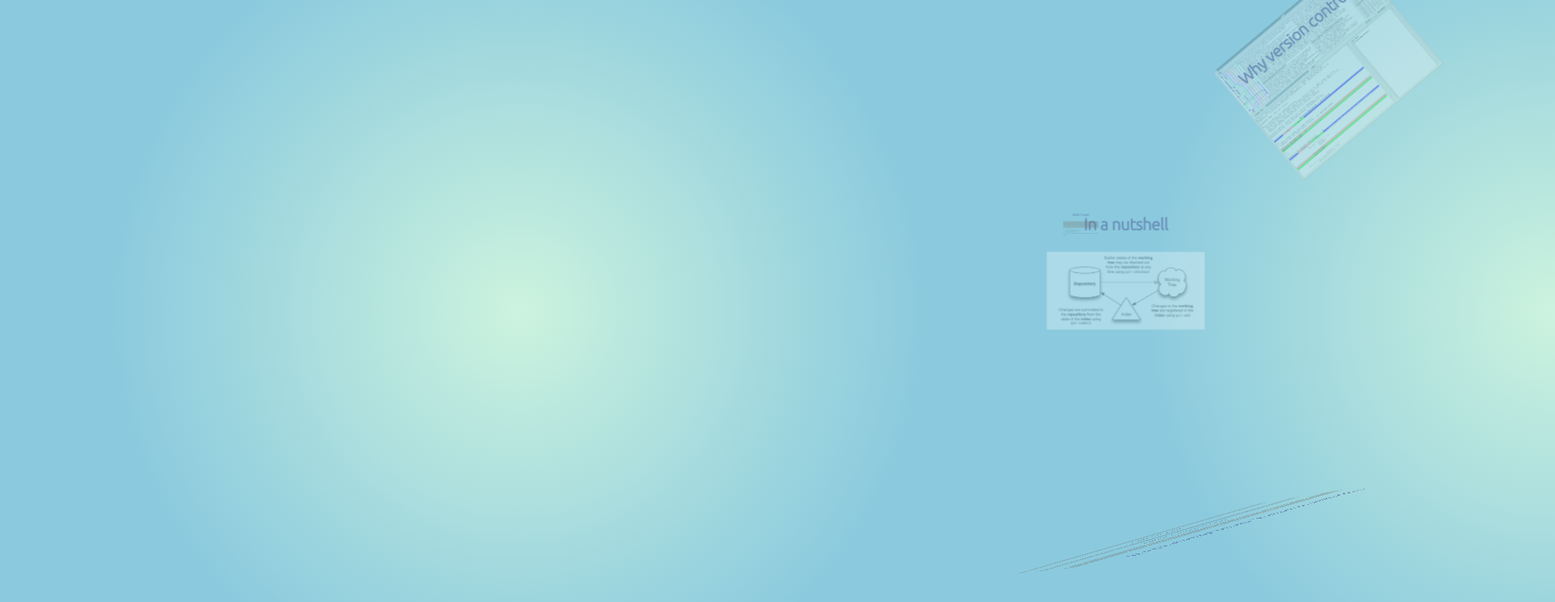
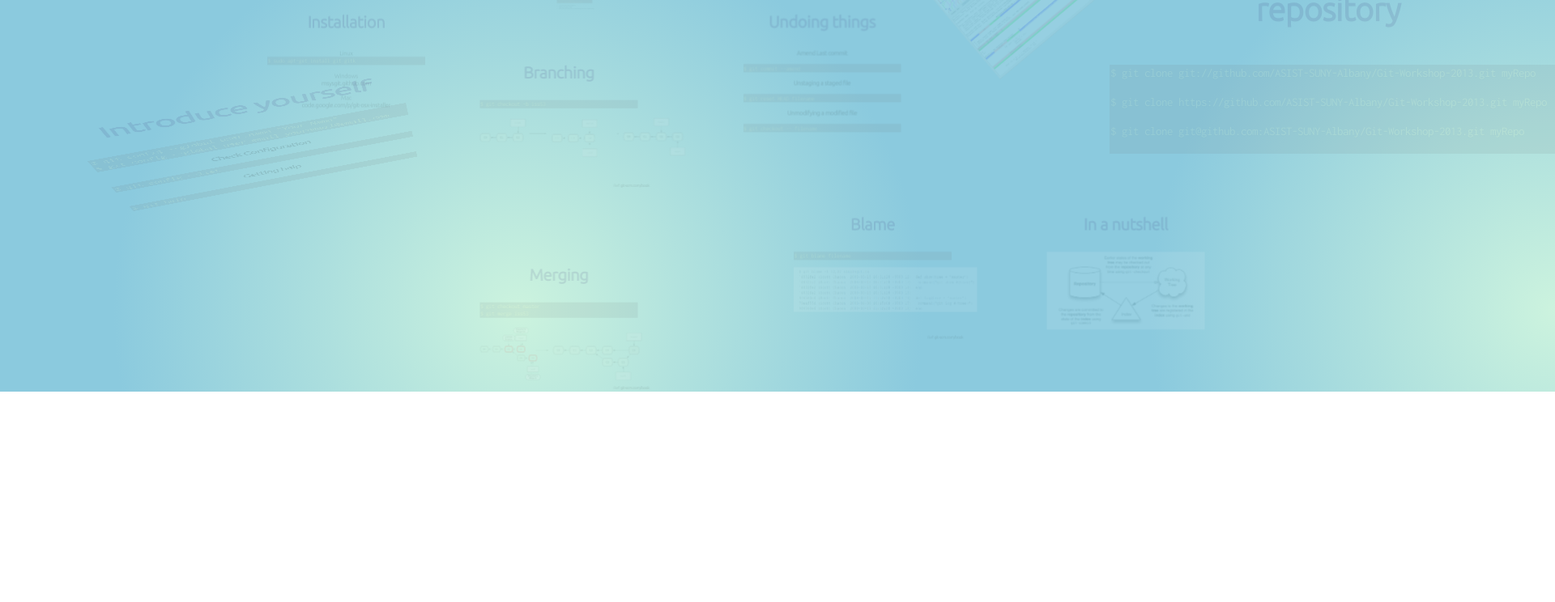
Before and after one commit to ASIST-SUNY-Albany/Git-Workshop-2013-Presentation, a plain HTML site: page index.html in a window 1280 px wide. Shown: the part 816-1560 px from the top of the page at 81% size, 1920 px wide, since content can reach past the window. After the commit the page ends 1300 px from the top, so only its background shows below. Drawn offline with nearby package versions, Linux system fonts and the light colour scheme; a web font is replaced by a local one.

Commit message:
Added multiple slides and fixed overview

```diff
--- a/css/presentation_style.css
+++ b/css/presentation_style.css
@@ -109,6 +109,7 @@ a:focus {
     list-style-type:disc;
     list-style-position:inside;
     text-align: justify;
+	width: 1000px;
 }
 .code {
     background: #6E6E6E;
@@ -144,7 +145,7 @@ a:focus {
 
 .impress-enabled .step {
     margin: 0;
-    opacity: 0.3;
+    opacity: 0.1;
 
     -webkit-transition: opacity 1s;
     -moz-transition:    opacity 1s;
@@ -284,7 +285,8 @@ a:focus {
     z-index: -5;
 }
 
-#introduce-yourself p {
+#introduce-yourself p,
+#undo p {
     -webkit-transform-style: preserve-3d;
     -moz-transform-style:    preserve-3d;
     -ms-transform-style:     preserve-3d;
@@ -293,7 +295,9 @@ a:focus {
 }
 
 #introduce-yourself span,
-#introduce-yourself b {
+#introduce-yourself b,
+#undo span,
+#undo b {
     display: inline-block;
     -webkit-transform: translateZ(40px);
     -moz-transform:    translateZ(40px);
@@ -308,7 +312,7 @@ a:focus {
     transition:         1.5s;
 }
 
-#introduce-yourself .tp {
+#introduce-yourself, #undo .tp {
     -webkit-transform: translateZ(-400px);
     -moz-transform:    translateZ(-400px);
     -ms-transform:     translateZ(-400px);
@@ -322,7 +326,7 @@ a:focus {
     transition:         1.5s;
 }
 
-#introduce-yourself .pull {
+#introduce-yourself, #undo .pull {
     -webkit-transform: translateZ(200px);
     -moz-transform:    translateZ(200px);
     -ms-transform:     translateZ(200px);
@@ -336,7 +340,7 @@ a:focus {
     transition:         2.5s;
 }
 
-#introduce-yourself .push {
+#introduce-yourself, #undo .push {
     -webkit-transform: translateZ(160px);
     -moz-transform:    translateZ(160px);
     -ms-transform:     translateZ(160px);
@@ -352,7 +356,10 @@ a:focus {
 
 #introduce-yourself.present span,
 #introduce-yourself.present b,
-#introduce-yourself.present p {
+#introduce-yourself.present p,
+#undo.present span,
+#undo.present b,
+#undo.present p {
     -webkit-transform: translateZ(0px);
     -moz-transform:    translateZ(0px);
     -ms-transform:     translateZ(0px);
@@ -364,6 +371,21 @@ a:focus {
     position: relative;
     width: 100%;
     z-index: -1;
+}
+
+#clone .code {
+	background: #6E6E6E;
+    font-family: 'Inconsolata', Open Sans;
+    color: #F5DA81;
+    text-align: justify;
+    padding: 2px;
+	width: 1100px;
+	position: fixed;
+	Left: -90px
+}
+#branching .step .slide {
+	height: 200px;
+	top: -1em;
 }
 
 #overview { display: none }
--- a/index.html
+++ b/index.html
@@ -30,19 +30,19 @@
 		<h2>by Sankhesh Jhaveri, Dhananjay Deo & Brian Helba</h2>
 	</div>
 
-    <div id="version" class="step slide" data-x="4000" data-y="2000" data-rotate="-40" align="center">
+    <div id="version" class="step slide" data-x="2500" data-y="1500" data-rotate="-40" align="center">
         <q><b class="head">Why version control??</b></q><br/>
         <img src="images/version_control.png" alt="gitk" border="0">
     </div>
 
-    <div id="history" class="step imgslide" data-x="6000" data-y="5000" data-scale="0.2">
+    <div id="history" class="step imgslide" data-x="1250" data-y="1250" data-scale="0.2">
         <span class="footref">Ref:<a href="http://git-scm.com/book/en/Getting-Started-About-Version-Control">git-scm.com/book</a> </span>
         <img class="im1" src="images/local_version_control.png" alt="local_version_control" border="0">
         <img class="im2" src="images/centralized_version_control.png" alt="centralized version control" border="0">
         <img class="im3" src="images/distributed_version_control.png" alt="distributed version control" border="0">
     </div>
 
-    <div id="installation" class="step slide" data-x="4000" data-y="5000">
+    <div id="installation" class="step slide" data-x="-850" data-y="2000">
 		<q><b class="head">Installation</b></q><br/>
         <p>Linux<br/>
         <p class="code">$ sudo apt-get install git gitk</p></p><br/>
@@ -52,7 +52,7 @@
         <a href="http://code.google.com/p/git-osx-installer">code.google.com/p/git-osx-installer</a> <br/></p>
     </div>
 
-    <div id="introduce-yourself" class="step slide" data-x="3500" data-y="4500" data-z="-200" data-rotate-x="-40" data-rotate-y="10" data-scale="2">
+    <div id="introduce-yourself" class="step slide" data-x="-1350" data-y="2500" data-z="-200" data-rotate-x="-40" data-rotate-y="10" data-scale="2">
         <q><b class="head push">Introduce yourself</b></q><br/>
         <p class="code tp">$ git config --global user.name "Your Name"<br/>
                            $ git config --global user.email youremail@email.com</p><br/>
@@ -67,7 +67,7 @@
         <img src="images/in_a_nutshell.png" alt="Git in a nutshell" border="0">
     </div>
 
-    <div id="hash-object" class="step slide" data-x="2500" data-y="2500" data-scale="0.2" data-z="400">
+    <div id="hash-object" class="step slide" data-x="250" data-y="1500" data-scale="0.2" data-z="400">
         <q><b class="head">SHA-1 sum</b></q><br/>
         <p class="code">$ echo 'Hello, world!' > greeting<br/><br/>
                         $ git hash-object greeting<br/>
@@ -79,7 +79,49 @@
         </ul>
     </div>
 
-    <div id="overview" class="step" data-x="3000" data-y="1500" data-scale="10">
+	<div id="clone" class="step slide" data-x="4000" data-y="2000" data-scale="2">
+        <q><b class="head">Cloning an existing repository</b></q><br/>
+        <p class="code">$ git clone git://github.com/ASIST-SUNY-Albany/Git-Workshop-2013.git myRepo<br/><br/>
+                        $ git clone https://github.com/ASIST-SUNY-Albany/Git-Workshop-2013.git myRepo<br/><br/>
+                        $ git clone git@github.com:ASIST-SUNY-Albany/Git-Workshop-2013.git myRepo<br/><br/></p>
+    </div>
+
+	<div id="undo" class="step slide" data-x="1500" data-y="2000" data-scale="1">
+        <q><b class="head push">Undoing things</b></q><br/>
+        <b class="pull">Amend Last commit<br/><br/></b>
+        <p class="code tp">$ git commit --amend</p><br/>
+        <b class="pull">Unstaging a staged file<br/><br/></b>
+        <p class="code tp">$ git reset HEAD filename</p><br/>
+        <b class="pull">Unmodifying a modified file<br/><br/></b>
+        <p class="code tp">$ git checkout -- filename</p>
+    </div>
+
+	<div id="blame" class="step slide" data-x="1750" data-y="3000" data-scale="1">
+        <span class="footref">Ref:<a href="http://git-scm.com/book/en/Getting-Started-About-Version-Control">git-scm.com/book</a> </span>
+		<q><b class="head">Blame</b></q><br/>
+        <p class="code">$ git blame filename</p><br/>
+		<img src="images/blame.png" alt="git blame" border="0">
+    </div>
+
+
+	<div id="branching" class="step slide" data-x="200" data-y="2250" data-scale="1">
+        <span class="footref">Ref:<a href="http://git-scm.com/book/en/Getting-Started-About-Version-Control">git-scm.com/book</a> </span>
+		<q><b class="head">Branching</b></q><br/>
+        <p class="code">$ git checkout -b iss53</p><br/>
+		<img src="images/branching.png" alt="git branching" border="0">
+    </div>
+
+
+	<div id="merging" class="step slide" data-x="200" data-y="3250" data-scale="1">
+        <span class="footref">Ref:<a href="http://git-scm.com/book/en/Getting-Started-About-Version-Control">git-scm.com/book</a> </span>
+		<q><b class="head">Merging</b></q><br/>
+        <p class="code">$ git checkout master<br/>
+                        $ git merge iss53</p><br/>
+		<img src="images/merging.png" alt="git merging" border="0">
+    </div>
+
+
+    <div id="overview" class="step" data-x="3000" data-y="1500" data-scale="7">
     </div>
 
 </div>
```
Also changed, not shown: images/blame.png (added), images/branching.png (added), images/merging.png (added).
